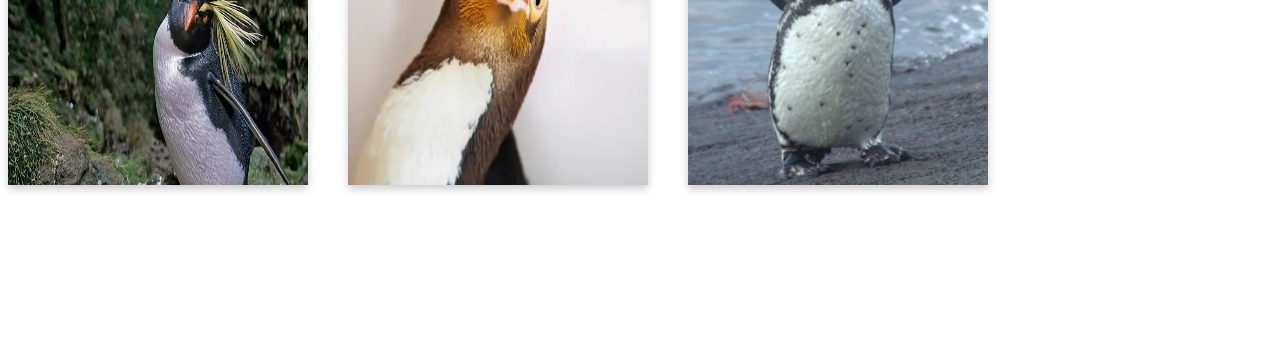
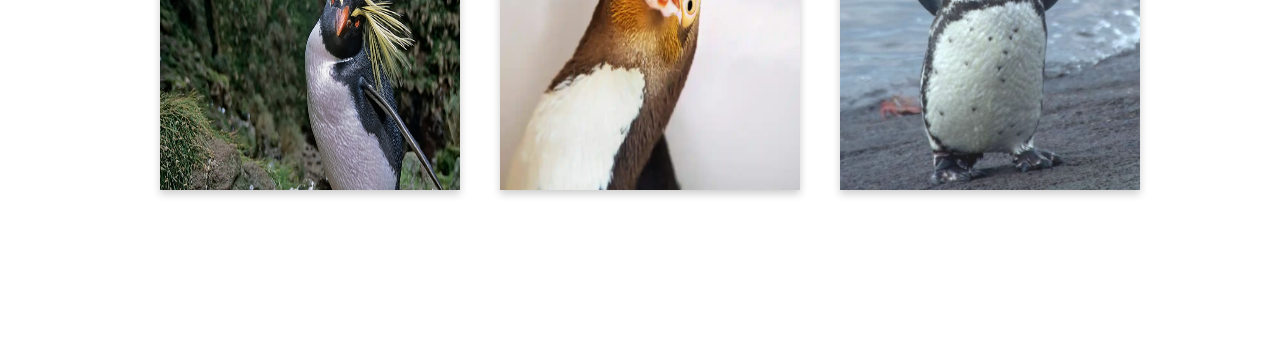
Before and after one commit to HannahDalwai/Flipper, a plain HTML site: page index.html in a window 1280 px wide. Shown: the part 463-800 px from the top of the page. Drawn offline with Linux system fonts and the light colour scheme.

Commit message:
first commit

```diff
--- a/index.html
+++ b/index.html
@@ -3,9 +3,10 @@
 <head>
 
 
-    <title>mile and Wave </title>
+    <title>Smile and Wave </title>
 
     <link rel='stylesheet' type='text/css' media='screen' href='style.css'>
+    <link rel="icon" href="images/icon.jpg" type="image/gif" sizes="16x16">
 </head>
 <body>
     <div class ="container">
@@ -82,22 +83,22 @@
 
 
 
-<div class="column">
+
 <div class="flip-card">
     <div class="flip-card-inner">
       <div class="flip-card-front">
         <img src="images/yella.webp" alt="Avatar" style="width:300px;height:300px;">
       </div>
       <div class="flip-card-back">
-        <h1>Yellow-eyed penguin</h1>
+      <span>  <h1>Yellow-eyed penguin</h1>
         <p>Known also as hoiho or tarakaka, </p>
-        <p> is a species of penguin endemic to New Zealand. </p>
+        <p> is a species of penguin endemic to New Zealand. </p></span>
       </div>
     </div>
   </div>
-  </div>
 
-  <div class="column">
+
+
   <div class="flip-card">
     <div class="flip-card-inner">
       <div class="flip-card-front">
@@ -110,7 +111,7 @@
       </div>
     </div>
   </div>
-  </div>
+
 
 </div>
 
--- a/style.css
+++ b/style.css
@@ -37,12 +37,14 @@ body {
   }
 
   .flip-card-back{
-    background-color: #c9dced;
-    color: #080705;
+    background-color: #0b2e56;
+    color: #a4c5fa;
     transform: rotateY(180deg);
   }
 
-
+span{
+    color: #f1b94f;
+}
 
 
 
@@ -53,5 +55,12 @@ div{
         flex-wrap: wrap;
         gap: 40px;
 
+}
 
-}
+  .container{
+    margin-left:12%;
+    margin-top:1% ;
+  }
+  h1{ text-align: center;
+
+  }
```
Also changed, not shown: images/icon.jpg (added), 1 other file.
